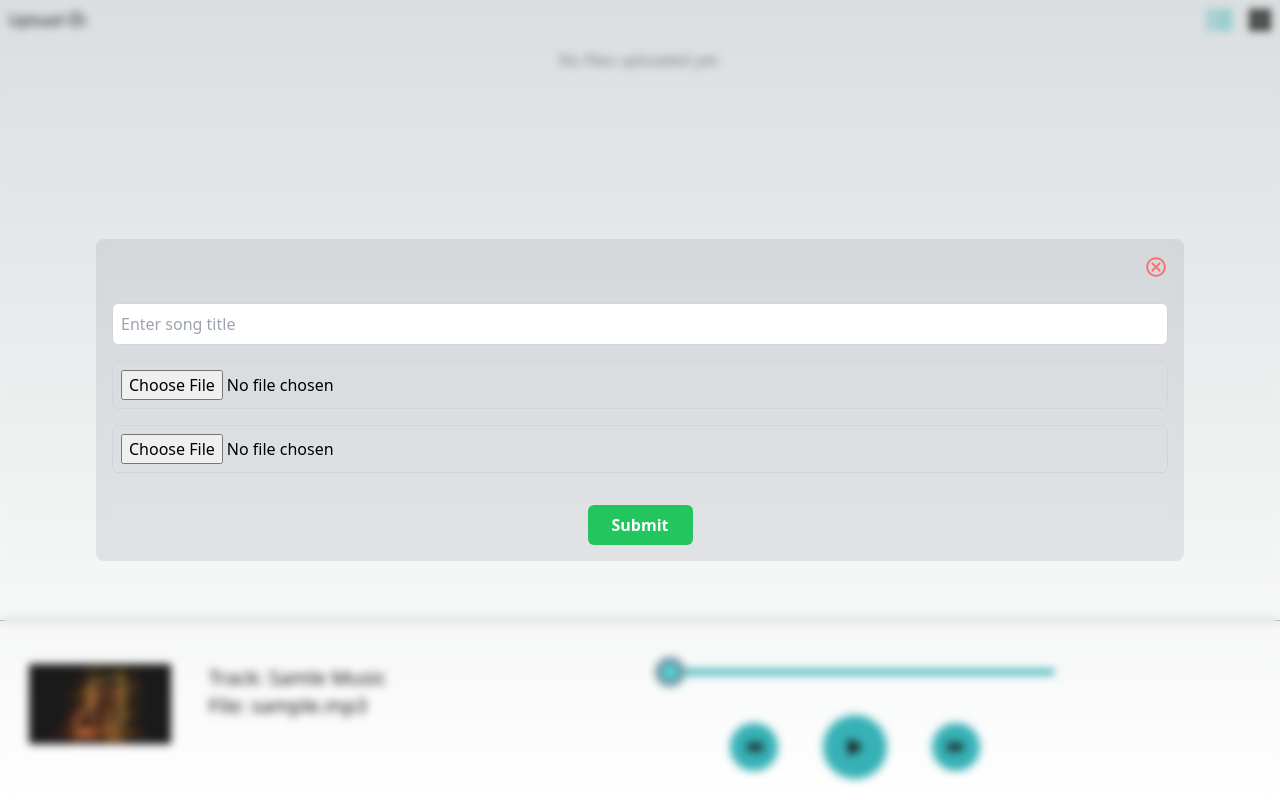
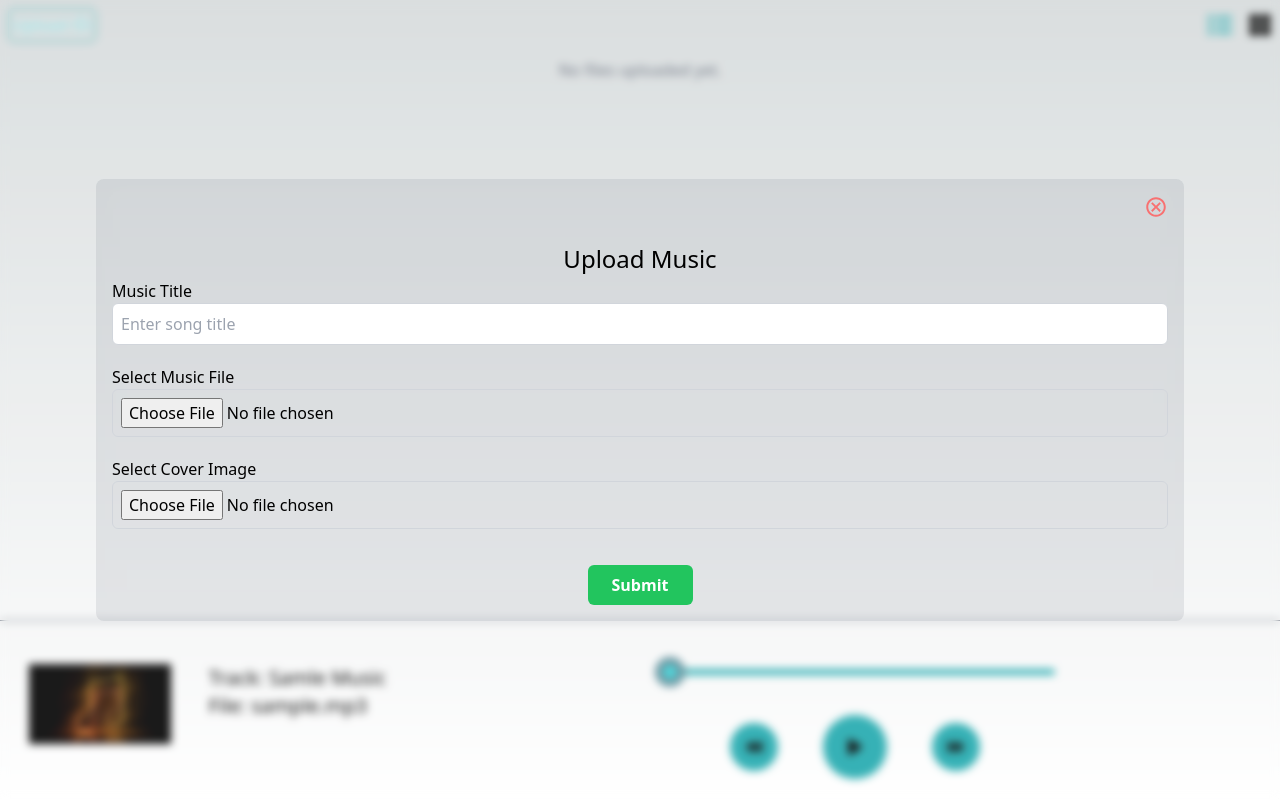
Before and after one commit to soumyabiswas250498/audio-player-ts, a Next.js app: page / in a window 1280 px wide. Both pictures are taken after a click on the button "Upload". Built offline with nearby package versions, Linux system fonts and the light colour scheme.

Commit message:
form validation added useMemo not working issue fixed

```diff
--- a/package.json
+++ b/package.json
@@ -9,10 +9,12 @@
     "lint": "next lint"
   },
   "dependencies": {
+    "formik": "^2.4.6",
     "next": "13.5.6",
     "react": "^18",
     "react-dom": "^18",
-    "react-icons": "^5.3.0"
+    "react-icons": "^5.3.0",
+    "yup": "^1.4.0"
   },
   "devDependencies": {
     "@types/node": "^20",
--- /dev/null
+++ b/src/Schemas/uploadSchema.ts
@@ -0,0 +1,21 @@
+import * as Yup from 'yup';
+
+export const uploadValidationSchema = Yup.object({
+    songTitle: Yup.string().required('Song title is required'),
+    audioFile: Yup.mixed()
+        .required('Audio file is required')
+        .test('fileType', 'Only .mp3 files allowed', (value) => {
+            if (value) {
+                //@ts-ignore
+                return ['audio/mpeg'].includes(value.type);
+            }
+            return true;
+        }),
+    thumbnailFile: Yup.mixed().nullable().test('fileType', 'Only JPEG or PNG file allowed', (value) => {
+        if (value) {
+            //@ts-ignore
+            return ['image/jpeg', 'image/png'].includes(value.type);
+        }
+        return true;
+    }),
+});
--- a/src/components/FileList.tsx
+++ b/src/components/FileList.tsx
@@ -17,7 +17,7 @@ const FileList: React.FC<SetMusicDataProps> = ({ setMusicData }) => {
     return (
         <div className='w-full p-2'>
             <div className='flex items-center justify-between w-full'>
-                <button className='flex items-center justify-center gap-1 cursor-pointer' onClick={() => setShowForm(true)}>
+                <button className='flex items-center justify-center gap-1 cursor-pointer border border-[#20a9ae] rounded-md text-[#8ceaee] hover:bg-[#20a9ae] hover:text-gray-200 transition duration-200 p-1' onClick={() => setShowForm(true)}>
                     Upload <IoCloudUploadOutline className='text-xl' />
                 </button>
 
--- a/src/components/List.tsx
+++ b/src/components/List.tsx
@@ -15,7 +15,7 @@ function ListCard(props: ListCardProps) {
             className="flex items-center w-full p-1 transition duration-200 border border-gray-600 rounded-lg cursor-pointer bg-gray-800/10 hover:bg-gray-800"
             onClick={() => {
                 setMusicData({
-                    imgSrc: imgUrl,
+                    imgSrc: file.thumbnailFile ? URL.createObjectURL(file.thumbnailFile) : '/music_img.jpg',
                     audioSrc: URL.createObjectURL(file.audioFile),
                     title: file.songTitle,
                     fileName: file.audioFile.name,
@@ -24,7 +24,7 @@ function ListCard(props: ListCardProps) {
         >
             <div className='w-1/3 h-24 md:w-32'>
                 <Image
-                    src={file.thumbnailFile ? URL.createObjectURL(file.thumbnailFile) : '/music_img.jpg'}
+                    src={imgUrl}
                     alt={`${file.songTitle} thumbnail`}
                     width={200}
                     height={200}
--- a/src/components/ModalContent.tsx
+++ b/src/components/ModalContent.tsx
@@ -1,35 +1,28 @@
 import { IoMdCloseCircleOutline } from "react-icons/io";
-import { useState, ChangeEvent, FormEvent } from "react";
+import { useFormik } from 'formik';
+import * as Yup from 'yup';
 import { ModalContentProps } from "../Types";
+import { uploadValidationSchema } from "../Schemas/uploadSchema";
 
 
 const ModalContent: React.FC<ModalContentProps> = ({ onClose, setFileArr }) => {
-    const [songTitle, setSongTitle] = useState<string>("");
-    const [audioFile, setAudioFile] = useState<File | null>(null);
-    const [thumbnailFile, setThumbnailFile] = useState<File | null>(null);
-
-    const handleFormSubmit = (e: FormEvent<HTMLFormElement>) => {
-        e.preventDefault();
-        if (songTitle && audioFile && thumbnailFile) {
-            setFileArr((prev) => [
-                ...prev,
-                { songTitle, audioFile, thumbnailFile },
-            ]);
-            onClose();
-        }
-    };
-
-    const handleAudioChange = (e: ChangeEvent<HTMLInputElement>) => {
-        if (e.target.files && e.target.files[0]) {
-            setAudioFile(e.target.files[0]);
-        }
-    };
-
-    const handleThumbnailChange = (e: ChangeEvent<HTMLInputElement>) => {
-        if (e.target.files && e.target.files[0]) {
-            setThumbnailFile(e.target.files[0]);
-        }
-    };
+    const formik = useFormik({
+        initialValues: {
+            songTitle: '',
+            audioFile: null,
+            thumbnailFile: null,
+        },
+        validationSchema: uploadValidationSchema,
+        onSubmit: (values) => {
+            if (values.audioFile) {
+                setFileArr(prev => [
+                    ...prev,
+                    { songTitle: values.songTitle, audioFile: values.audioFile as unknown as File, thumbnailFile: values.thumbnailFile }
+                ]);
+                onClose();
+            }
+        },
+    });
 
     return (
         <div className="absolute top-0 left-0 w-full h-screen backdrop-blur-sm bg-white/10">
@@ -41,31 +34,44 @@ const ModalContent: React.FC<ModalContentProps> = ({ onClose, setFileArr }) => {
                         </button>
                     </div>
                     <div className="mt-4">
-                        <form onSubmit={handleFormSubmit} className="flex flex-col items-center gap-4 mt-6">
+                        <form onSubmit={formik.handleSubmit} className="flex flex-col items-center gap-1 mt-6">
+                            <h1 className="text-2xl">Upload Music</h1>
                             <div className="w-full">
+                                <p>Music Title</p>
                                 <input
                                     type="text"
-                                    value={songTitle}
-                                    onChange={(e) => setSongTitle(e.target.value)}
-                                    className="w-full p-2 text-gray-800 border border-gray-300 rounded-md"
+                                    name="songTitle"
+                                    value={formik.values.songTitle}
+                                    onChange={formik.handleChange}
+                                    onBlur={formik.handleBlur}
+                                    className={`w-full p-2 text-gray-800 border border-gray-300 rounded-md ${(formik.errors.songTitle && formik.touched.songTitle) ? 'border-red-500' : ''}`}
                                     placeholder="Enter song title"
                                 />
+                                {(formik.errors.songTitle && formik.touched.songTitle) ? <div className="text-red-400 h-4">{formik.errors.songTitle}</div> : <div className="h-4">&nbsp;</div>}
                             </div>
                             <div className="w-full">
+                                <p>Select Music File</p>
                                 <input
                                     type="file"
+                                    name="audioFile"
                                     accept=".mp3"
-                                    onChange={handleAudioChange}
-                                    className="w-full p-2 border border-gray-300 rounded-md"
+                                    onChange={(e) => formik.setFieldValue('audioFile', e.currentTarget.files ? e.currentTarget.files[0] : null)}
+                                    onBlur={formik.handleBlur}
+                                    className={`w-full p-2 border border-gray-300 rounded-md ${(formik.errors.audioFile && formik.touched.audioFile) ? 'border-red-500' : ''}`}
                                 />
+                                {(formik.errors.audioFile && formik.touched.audioFile) ? <div className="text-red-400 h-4">{formik.errors.audioFile}</div> : <div className="h-4">&nbsp;</div>}
                             </div>
                             <div className="w-full">
+                                <p>Select Cover Image</p>
                                 <input
                                     type="file"
+                                    name="thumbnailFile"
                                     accept=".jpg,.jpeg,.png"
-                                    onChange={handleThumbnailChange}
-                                    className="w-full p-2 border border-gray-300 rounded-md"
+                                    onChange={(e) => formik.setFieldValue('thumbnailFile', e.currentTarget.files ? e.currentTarget.files[0] : null)}
+                                    onBlur={formik.handleBlur}
+                                    className={`w-full p-2 border border-gray-300 rounded-md ${(formik.errors.thumbnailFile && formik.touched.thumbnailFile) ? 'border-red-500' : ''}`}
                                 />
+                                {(formik.errors.thumbnailFile && formik.touched.thumbnailFile) ? <div className="text-red-400 h-4">{formik.errors.thumbnailFile}</div> : <div className="h-4">&nbsp;</div>}
                             </div>
                             <button
                                 type="submit"
```
Also changed, not shown: 2 other files (tests, documents, lock files or other folders).
